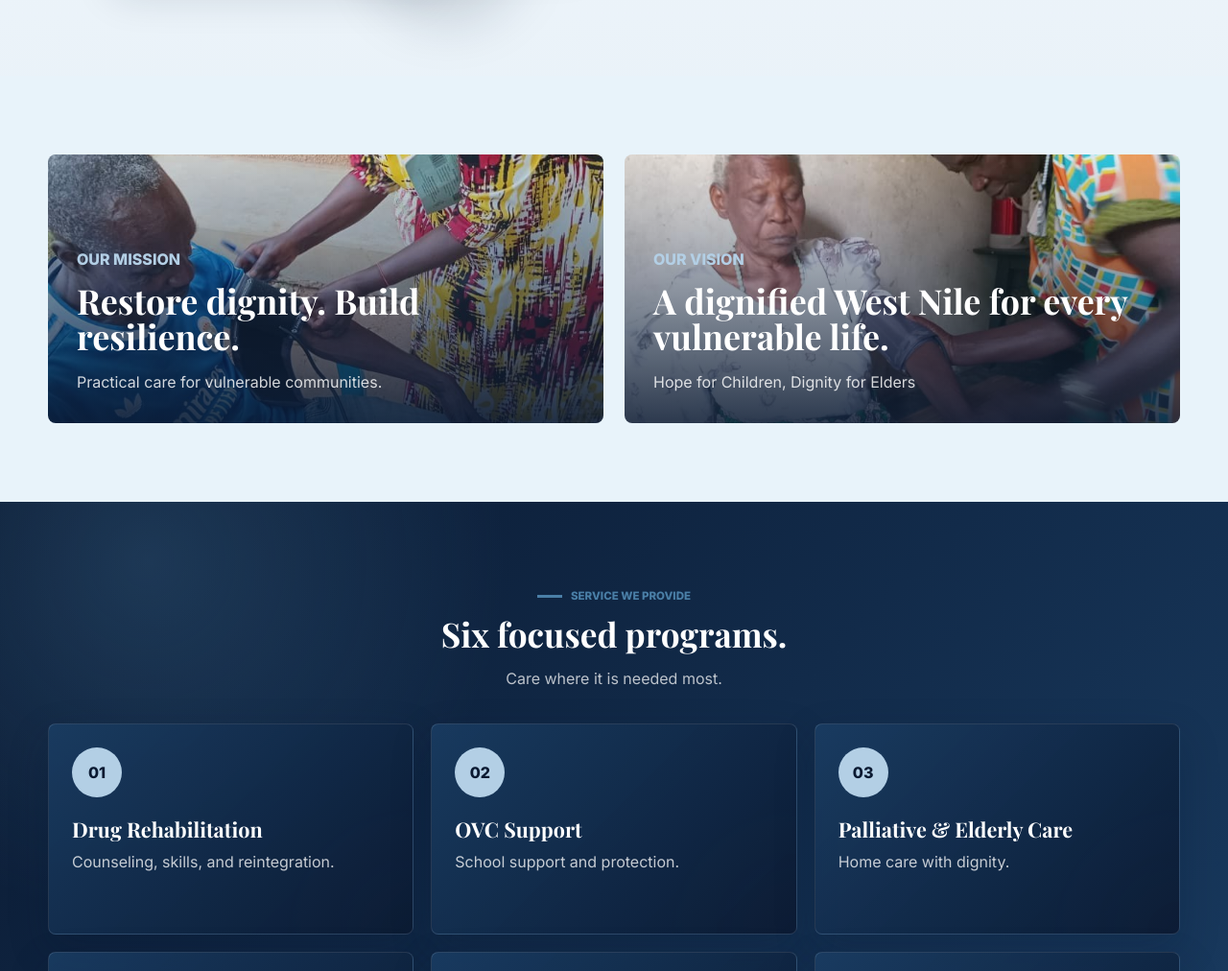
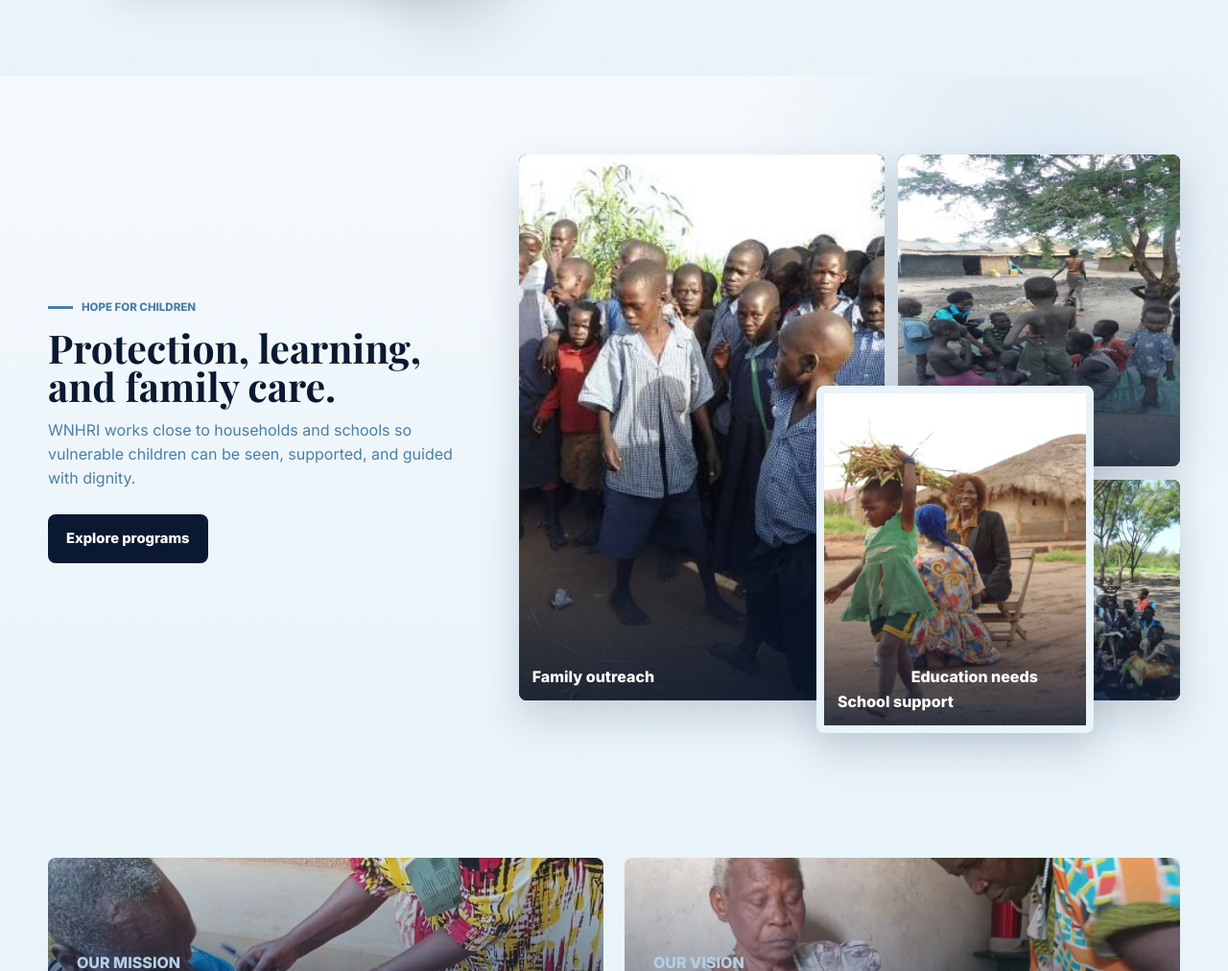
Before and after one commit to wnhri-uganda/wnhri-website, a plain HTML site: page index.html in a window 1280 px wide. Shown: the part 1425-2437 px from the top of the page at 96% size. Drawn offline with nearby package versions, Linux system fonts and the light colour scheme.

Commit message:
Add children spotlight to homepage

```diff
--- a/index.html
+++ b/index.html
@@ -163,6 +163,24 @@
             <li>Dignity</li>
           </ul>
           <a class="btn btn-dark" href="about.html">Learn more</a>
+        </div>
+      </div>
+    </section>
+
+    <section class="section-pad children-section">
+      <div class="container children-layout">
+        <div class="children-copy reveal">
+          <span class="eyebrow">Hope for children</span>
+          <h2>Protection, learning, and family care.</h2>
+          <p>WNHRI works close to households and schools so vulnerable children can be seen, supported, and guided with dignity.</p>
+          <a class="btn btn-dark" href="programs.html">Explore programs</a>
+        </div>
+
+        <div class="children-collage reveal-group" aria-label="Children and family support photos">
+          <figure class="child-photo child-feature"><img src="assets/gallery/field-stories/children-family-outreach.jpg" alt="Children and families gathered during WNHRI outreach" /><figcaption>Family outreach</figcaption></figure>
+          <figure class="child-photo"><img src="assets/gallery/field-stories/child-counselling-circle.jpg" alt="Children seated in a counselling circle outdoors" /><figcaption>Counselling</figcaption></figure>
+          <figure class="child-photo"><img src="assets/gallery/field-stories/learning-under-trees.jpg" alt="Children learning under trees due to limited classrooms" /><figcaption>Education needs</figcaption></figure>
+          <figure class="child-photo child-small"><img src="assets/gallery/field-stories/school-footwear-need.jpg" alt="School-age child in need of footwear support" /><figcaption>School support</figcaption></figure>
         </div>
       </div>
     </section>
--- a/script.js
+++ b/script.js
@@ -117,7 +117,7 @@ const openLightbox = (img) => {
   document.body.style.overflow = 'hidden';
 };
 
-document.querySelectorAll('.gallery-grid img, .story-grid img').forEach((img) => {
+document.querySelectorAll('.gallery-grid img, .story-grid img, .children-collage img').forEach((img) => {
   img.addEventListener('click', () => openLightbox(img));
 });
 
--- a/styles.css
+++ b/styles.css
@@ -531,6 +531,88 @@ button, input, textarea, select { font: inherit; }
   box-shadow: inset 0 0 0 3px var(--paper), 0 0 0 1px var(--orange);
 }
 
+.children-section {
+  background:
+    radial-gradient(circle at 86% 18%, rgba(179, 207, 229, 0.40), transparent 28%),
+    linear-gradient(180deg, rgba(246, 250, 253, 0.86), var(--mist));
+}
+.children-layout {
+  display: grid;
+  grid-template-columns: 0.78fr 1.22fr;
+  gap: 50px;
+  align-items: center;
+}
+.children-copy {
+  max-width: 460px;
+}
+.children-copy h2 {
+  margin: 12px 0 14px;
+  color: var(--ink);
+  font-family: var(--font-heading);
+  font-size: clamp(1.95rem, 3.2vw, 3.35rem);
+  line-height: 0.98;
+}
+.children-copy p {
+  margin: 0 0 24px;
+  color: var(--muted);
+}
+.children-collage {
+  position: relative;
+  display: grid;
+  grid-template-columns: 1.1fr 0.85fr;
+  gap: 14px;
+  min-height: 560px;
+}
+.child-photo {
+  position: relative;
+  min-height: 230px;
+  margin: 0;
+  overflow: hidden;
+  border-radius: var(--radius);
+  background: var(--charcoal);
+  box-shadow: 0 18px 42px rgba(10, 25, 49, 0.16);
+}
+.child-photo img {
+  width: 100%;
+  height: 100%;
+  min-height: inherit;
+  object-fit: cover;
+  cursor: zoom-in;
+  transition: transform 0.28s ease, opacity 0.28s ease;
+}
+.child-photo::after {
+  content: "";
+  position: absolute;
+  inset: 0;
+  background: linear-gradient(180deg, transparent 44%, rgba(10, 25, 49, 0.78));
+  pointer-events: none;
+}
+.child-photo:hover img {
+  transform: scale(1.04);
+  opacity: 0.94;
+}
+.child-photo figcaption {
+  position: absolute;
+  left: 14px;
+  right: 14px;
+  bottom: 12px;
+  z-index: 1;
+  color: white;
+  font-weight: 800;
+}
+.child-feature {
+  grid-row: span 2;
+  min-height: 560px;
+}
+.child-small {
+  position: absolute;
+  right: 13%;
+  bottom: -34px;
+  width: 42%;
+  min-height: 210px;
+  border: 8px solid var(--mist);
+}
+
 .identity-section {
   background: var(--mist);
 }
@@ -1292,11 +1374,14 @@ address {
   .section-pad { padding: 82px 0; }
   .hero-grid,
   .about-grid,
+  .children-layout,
   .founder-grid,
   .contact-grid,
   .donate-layout {
     grid-template-columns: 1fr;
   }
+  .children-copy { max-width: 660px; }
+  .children-collage { min-height: 520px; }
   .donate-copy { max-width: 680px; }
   .hero-grid { min-height: auto; padding: 82px 0 128px; }
   .hero-panel { max-width: 430px; }
@@ -1420,6 +1505,10 @@ address {
     min-height: auto;
     grid-template-columns: 1fr;
   }
+  .children-collage {
+    min-height: auto;
+    grid-template-columns: 1fr;
+  }
   .collage-main,
   .collage-tall,
   .collage-small {
@@ -1427,6 +1516,16 @@ address {
     width: 100% !important;
     height: 340px;
     border: 0;
+  }
+  .child-photo,
+  .child-feature,
+  .child-small {
+    position: static;
+    width: 100%;
+    min-height: 0;
+    height: 340px;
+    border: 0;
+    grid-row: span 1;
   }
   .collage-badge {
     right: 18px;
@@ -1461,7 +1560,10 @@ address {
   .gallery-grid img,
   .gallery-large img,
   .story-card,
-  .story-card.story-tall { min-height: 0; height: 320px; }
+  .story-card.story-tall,
+  .child-photo,
+  .child-feature,
+  .child-small { min-height: 0; height: 320px; }
 }
 
 @media (prefers-reduced-motion: reduce) {
```
